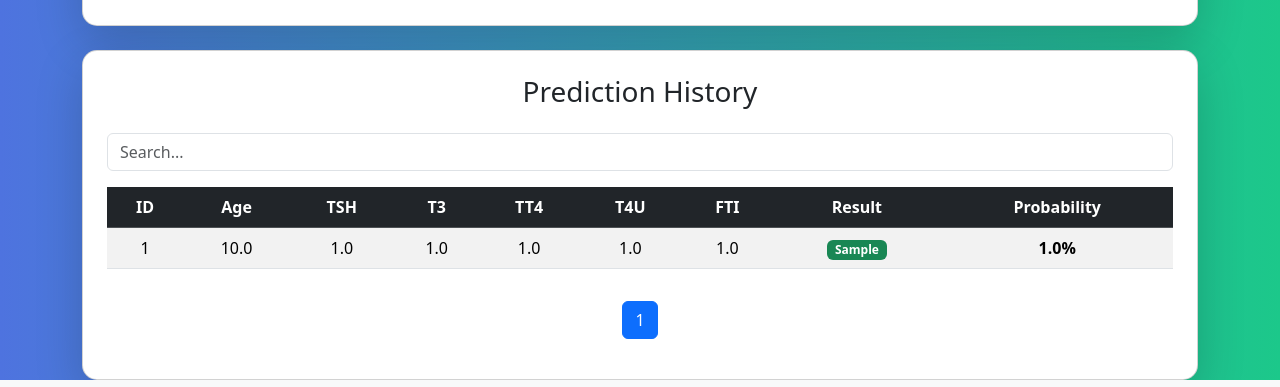
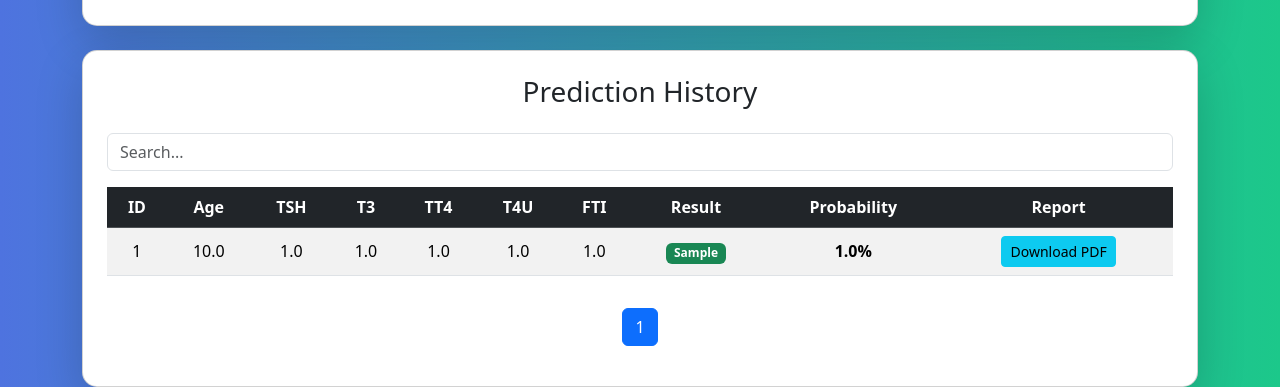
Before and after one commit to lakshmimm03/hypothyroid-ml-app, a Flask app: page /history in a window 1280 px wide. Shown: the part 1370-1757 px from the top of the page. Run offline with Flask 3, Linux system fonts and the light colour scheme; the visitor is signed in with stand-in values (Sample User, id 1); tables that the repository leaves empty hold one stand-in row (values such as "Sample post"); parts of the project's set-up code (start-up, migrations or seed data) failed here and were passed over.

Commit message:
Added PDF download column to history page

```diff
--- a/templates/history.html
+++ b/templates/history.html
@@ -56,7 +56,7 @@
     </div>
   </div>
 
-  <!-- 🔥 CHART SECTION -->
+  <!-- CHART -->
   <div class="card shadow-lg p-4 mb-4">
     <h4 class="text-center mb-3">Prediction Distribution</h4>
     <canvas id="statsChart" height="100"></canvas>
@@ -85,6 +85,7 @@
             <th>FTI</th>
             <th>Result</th>
             <th>Probability</th>
+            <th>Report</th> <!-- ✅ ADDED -->
           </tr>
         </thead>
 
@@ -106,6 +107,15 @@
               {% endif %}
             </td>
             <td><strong>{{ p.probability }}%</strong></td>
+
+            <!-- ✅ ADDED DOWNLOAD BUTTON -->
+            <td>
+              <a href="{{ url_for('download_pdf', id=p.id) }}"
+                 class="btn btn-sm btn-info">
+                 Download PDF
+              </a>
+            </td>
+
           </tr>
           {% endfor %}
         </tbody>
@@ -142,7 +152,7 @@
   </div>
 </div>
 
-<!-- 🔍 Search Script -->
+<!-- Search Script -->
 <script>
 document.getElementById("searchInput").addEventListener("keyup", function() {
     var value = this.value.toLowerCase();
@@ -156,7 +166,7 @@ document.getElementById("searchInput").addEventListener("keyup", function() {
 });
 </script>
 
-<!-- 🔥 CHART.JS -->
+<!-- Chart.js -->
 <script src="https://cdn.jsdelivr.net/npm/chart.js"></script>
 
 <script>
```
